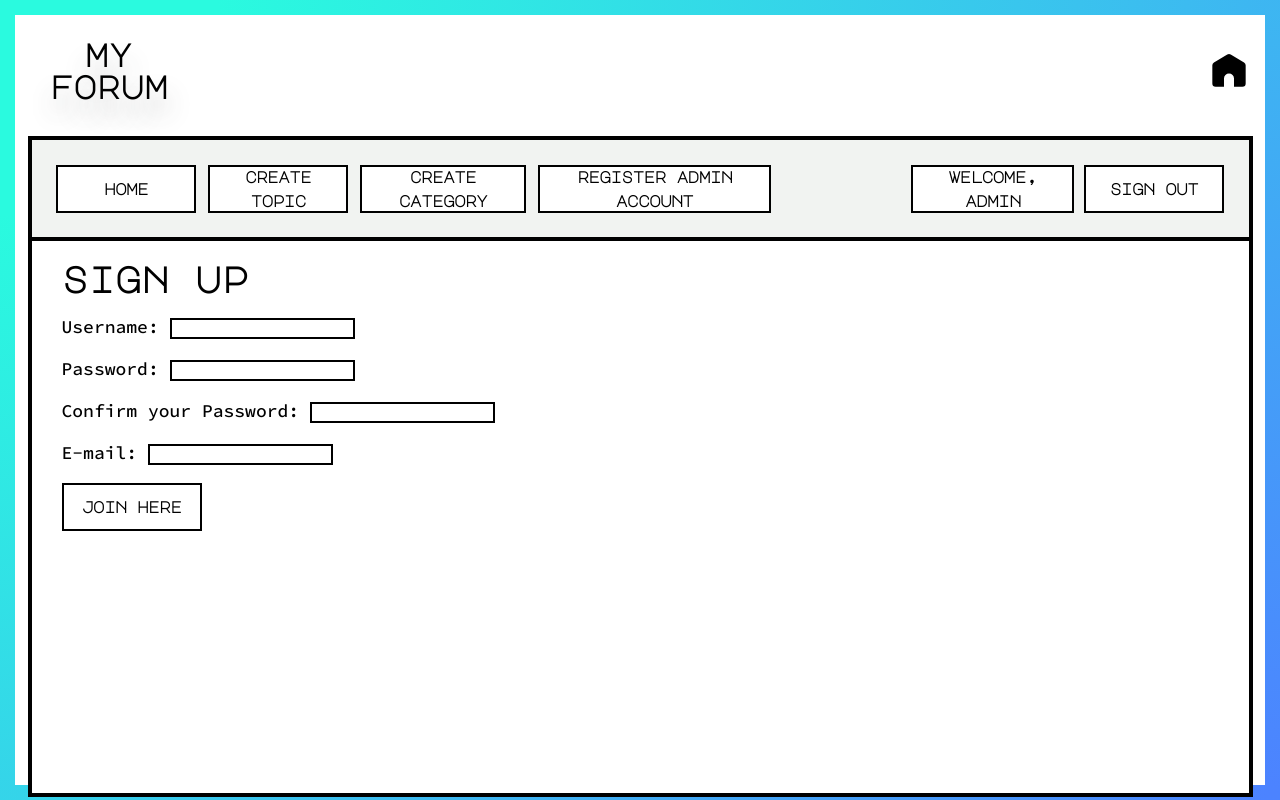
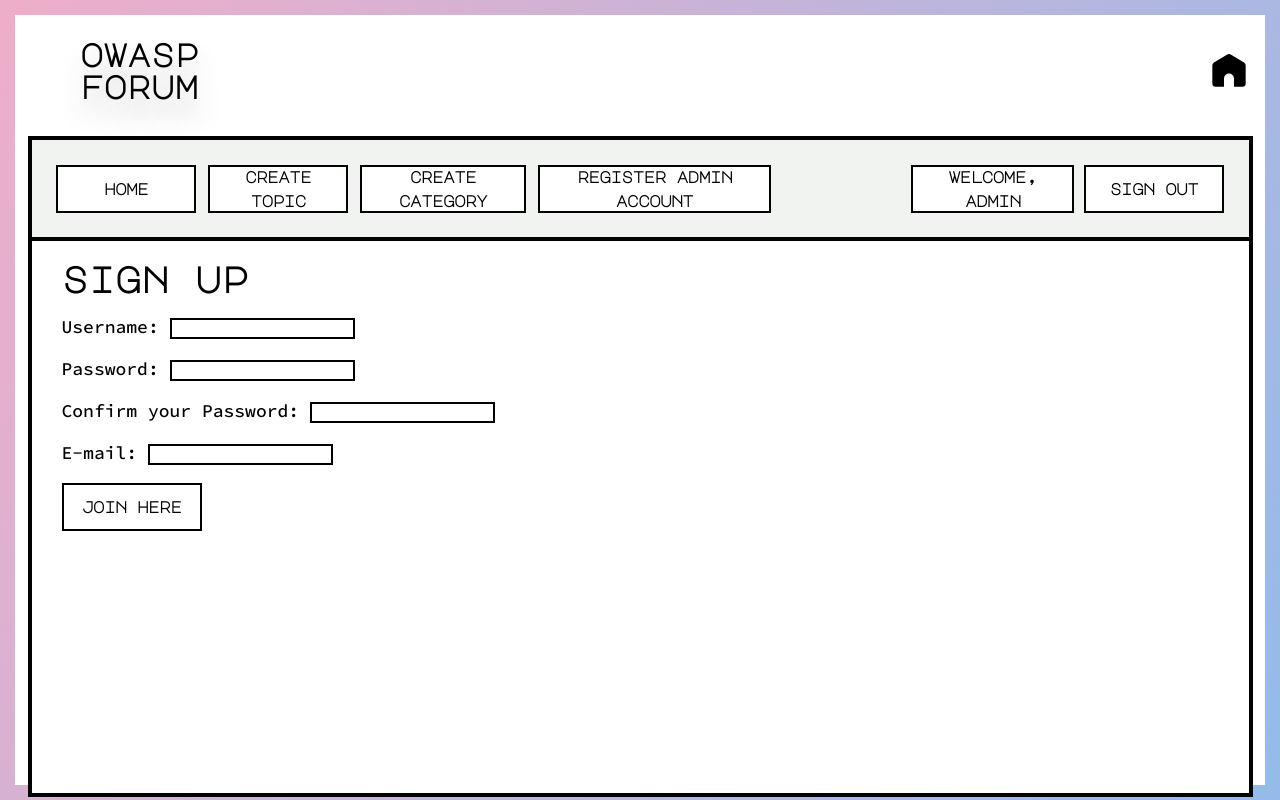
Before and after one commit to ARYN-27/SecureForum, a PHP site: page /signup_admin.php in a window 1280 px wide. Run offline with PHP 8.4, Linux system fonts and the light colour scheme; a user stored in the database is signed in.

Commit message:
CSS Change ✔

```diff
--- a/forum/header.php
+++ b/forum/header.php
@@ -5,7 +5,7 @@
 	<meta http-equiv="Content-Type" content="text/html; charset=UTF-8" />
 	<meta name="description" content="A short description." />
 	<meta name="keywords" content="put, keywords, here" />
-	<title>Forum</title>
+	<title>OWASP Forum</title>
 	<link rel="stylesheet" href="style.css" type="text/css">
 </head>
 
@@ -15,9 +15,9 @@
 
 		<div class="intro-box">
 
-			<h1 class="intro-text">my forum</h1>
+			<h1 class="intro-text">owasp forum</h1>
 			<div class="nav-left">
-				<svg class="navi-home" xmlns="http://www.w3.org/2000/svg" viewBox="-2 -1.5 24 24" width="40" fill="currentColor" onclick="location.href='/WebProject/navigation-page.html'">
+				<svg class="navi-home" xmlns="http://www.w3.org/2000/svg" viewBox="-2 -1.5 24 24" width="40" fill="currentColor" onclick="location.href='/SS/forum/index.php'">
 					<path d="M13 20.565v-5a3 3 0 0 0-6 0v5H2a2 2 0 0 1-2-2V7.697a2 2 0 0 1 .971-1.715l8-4.8a2 2 0 0 1 2.058 0l8 4.8A2 2 0 0 1 20 7.697v10.868a2 2 0 0 1-2 2h-5z">
 					</path>
 				</svg>
@@ -35,7 +35,7 @@
 						if (isset($_SESSION['signed_in']) and $_SESSION['signed_in'] == True) {
 							echo '<a id="item" href="create_topic.php">create topic</a>  ';
 							echo '<a id="item" href="create_cat.php">create category</a>';
-							if ($_SESSION['user_level'] != 0) {
+							if ($_SESSION['user_level'] != 0) { //Display admin register form when admin logged in
 								echo '<a id="item" href="signup_admin.php">register admin account</a>';
 							}
 						} else {
--- a/forum/signup_admin.php
+++ b/forum/signup_admin.php
@@ -44,6 +44,20 @@ if ($_SESSION['signed_in'] == false | $_SESSION['user_level'] != 1) {
             $errors[] = '<br><font style="font-size: 18px;">The password field cannot be empty.</font><br><br>';
         }
 
+        if (isset($_POST['user_email'])) {
+
+            if (filter_var($_POST['user_email'], FILTER_VALIDATE_EMAIL)) { //email sanitization
+                if (!filter_var($_POST['user_email'], FILTER_VALIDATE_EMAIL)) {  //email validation
+                    $errors[] = '<br><font style="font-size: 18px;">The email is not valid.</font><br><br>';
+                }
+            } else {
+                echo " No validation failed ";
+            }
+        } else {
+            $errors[] = '<br><font style="font-size: 18px;">This email field cannot be empty.</font><br><br>';
+        }
+
+
         if (!empty($errors)) /*check for an empty array, if there are errors, they're in this array (note the ! operator)*/ {
             echo '<br><font style="font-size: 18px;">Uh-oh.. a couple of fields are not filled in correctly..</font><br><br>';
             echo '<ul>';
--- a/forum/style.css
+++ b/forum/style.css
@@ -29,7 +29,7 @@ body {
   justify-content: space-evenly;
   align-items: center;
   flex-wrap: nowrap;
-  gap: 84%;
+  gap: 79%;
   /* width: 94vw; */
   align-content: center;
   padding-top: 2px;
@@ -167,7 +167,8 @@ body {
   margin: 0;
   padding: 0;
   box-sizing: border-box;
-  border-image: linear-gradient(135deg, #2afadf 10%, #4c83ff 100%) 1;
+  border-image: linear-gradient(118deg, rgba(238,174,202,1) 0%, rgba(148,187,233,1) 100%) 1;
+
 }
 
 /* begin table styles */
```
